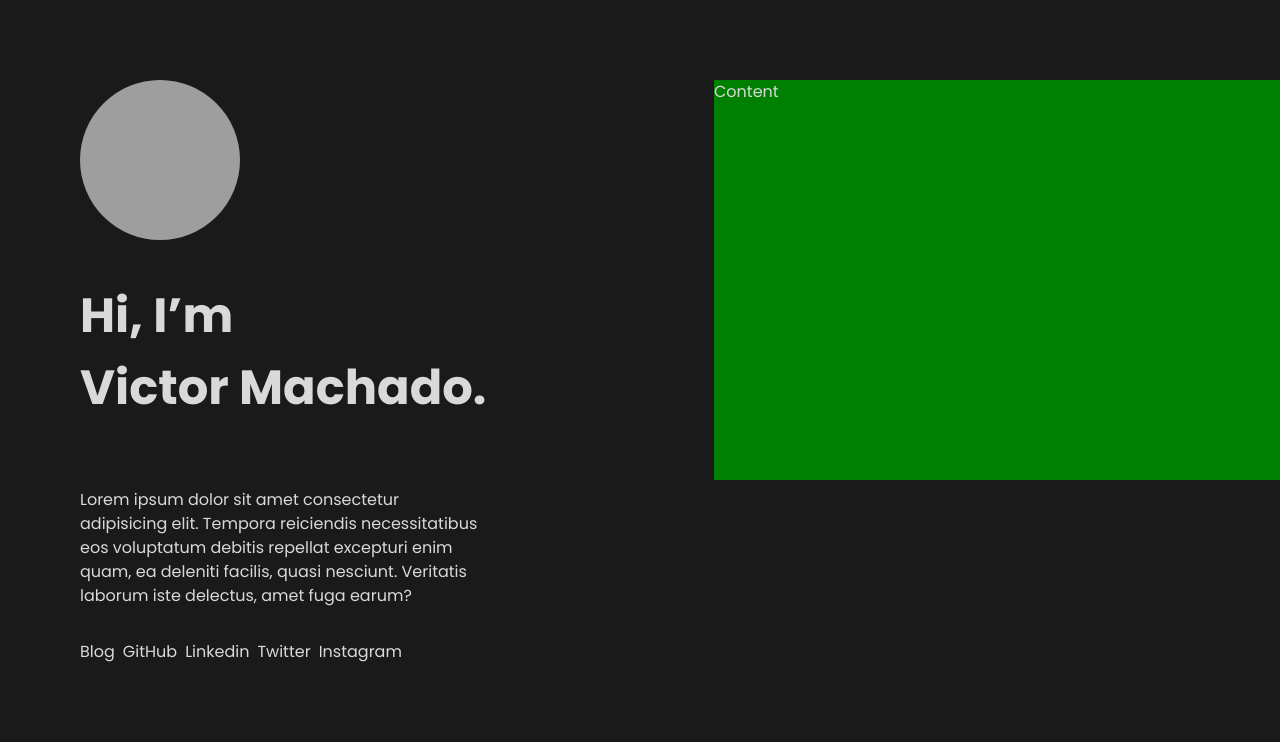
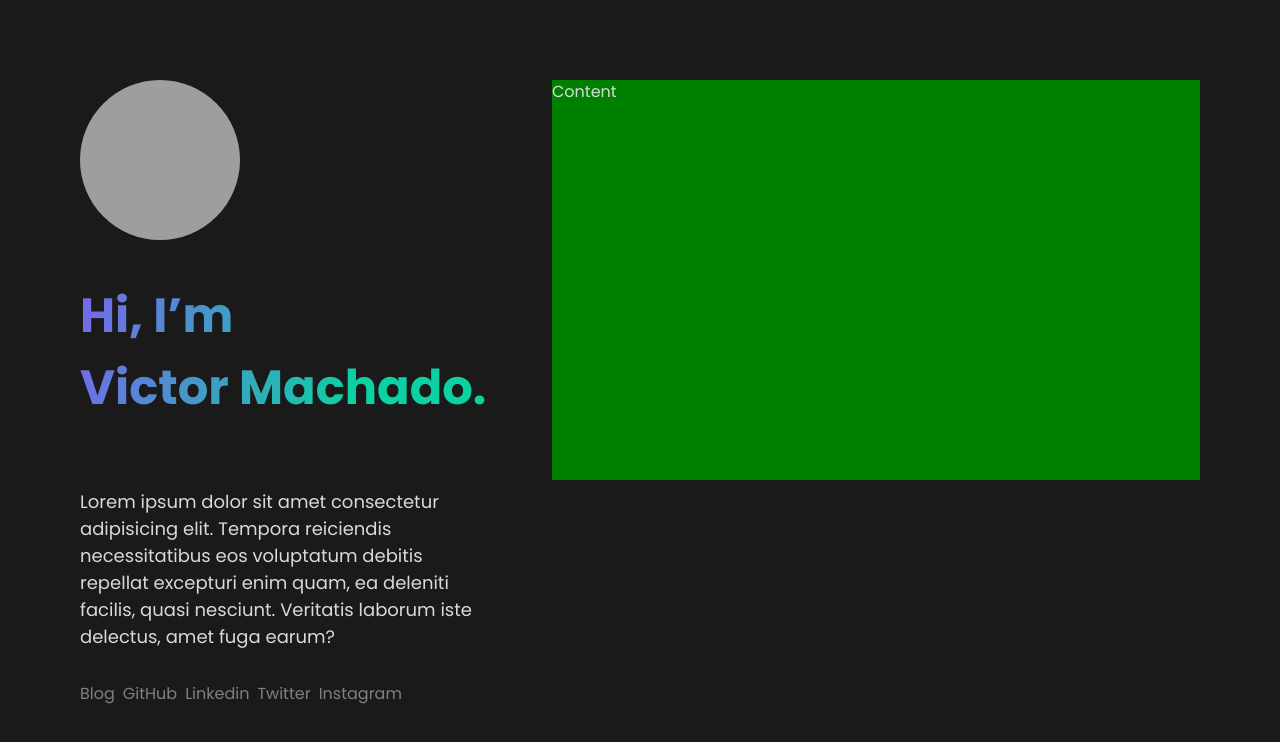
Before and after one commit to namevug/victor-machado, a Next.js app: page / in a window 1280 px wide. Shown: the top 742 px of the page. Built offline with nearby package versions, Linux system fonts and the light colour scheme; grey boxes are pictures that could not be loaded.

Commit message:
adjust: Header

```diff
--- a/src/pages/index.tsx
+++ b/src/pages/index.tsx
@@ -3,25 +3,39 @@ import { Text, Flex, Box, Image, HStack } from '@chakra-ui/react'
 export default function Home() {
   return (
     <>
-      <Flex mt='5rem' marginLeft='5rem' gap={'14rem'}>
-        <Box maxWidth='25.625rem'>
+      <Flex
+        maxWidth='80rem'
+        justifyContent='space-between'
+        flexDirection={['column', 'column', 'column', 'row']}
+        mt='5rem'
+        ml='5rem'
+        mr='5rem'
+      >
+        {/* Header */}
+        <Box w='25.625rem'>
           <Image
             borderRadius='full'
             boxSize='160px'
             src='https://avatars.githubusercontent.com/u/97545136?v=4'
             alt='Namevug'
           />
-          <Box w='100%' mt='2.5rem' fontSize='48px' fontWeight={'bold'}>
+          <Box
+            w='100%'
+            mt='2.5rem'
+            fontSize='48px'
+            fontWeight={'bold'}
+            className='gradient-text'
+          >
             <Text>Hi, I’m</Text>
             <Text>Victor Machado.</Text>
           </Box>
-          <Text mt='4rem'>
+          <Text mt='4rem' fontSize='1.125rem'>
             Lorem ipsum dolor sit amet consectetur adipisicing elit. Tempora
             reiciendis necessitatibus eos voluptatum debitis repellat excepturi
             enim quam, ea deleniti facilis, quasi nesciunt. Veritatis laborum
             iste delectus, amet fuga earum?
           </Text>
-          <HStack mt='2rem'>
+          <HStack mt='2rem' color='gray.300'>
             <a href='#'>Blog</a>
             <a href='#'>GitHub</a>
             <a href='#'>Linkedin</a>
@@ -29,7 +43,15 @@ export default function Home() {
             <a href='#'>Instagram</a>
           </HStack>
         </Box>
-        <Box w='100%' maxWidth='40.5rem' height='400px' bg='green'>
+
+        {/* Content */}
+        <Box
+          w='100%'
+          maxWidth='40.5rem'
+          height='400px'
+          bg='green'
+          mt={['2.625rem', '2.625rem', '2.625rem', '0']}
+        >
           <Text>Content</Text>
         </Box>
       </Flex>
```
